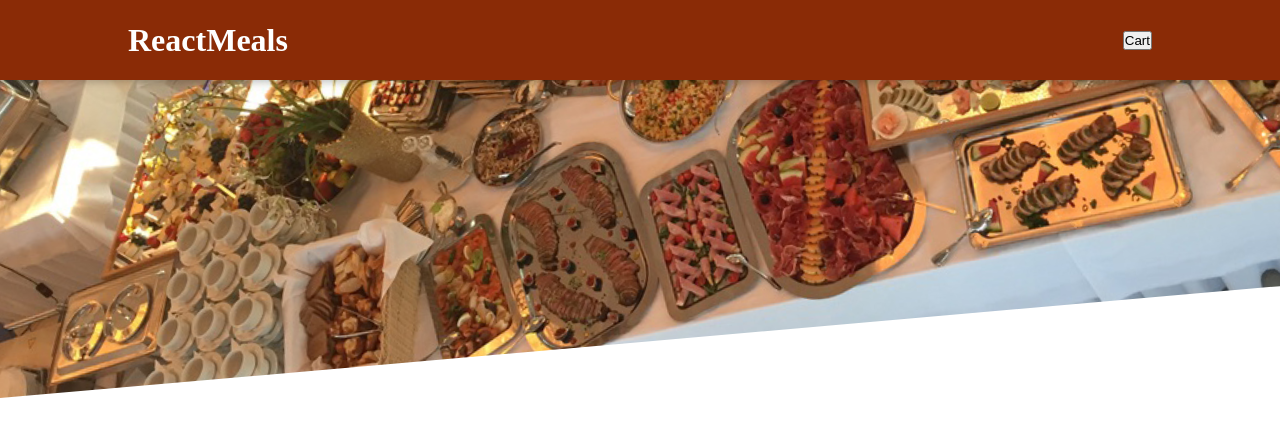
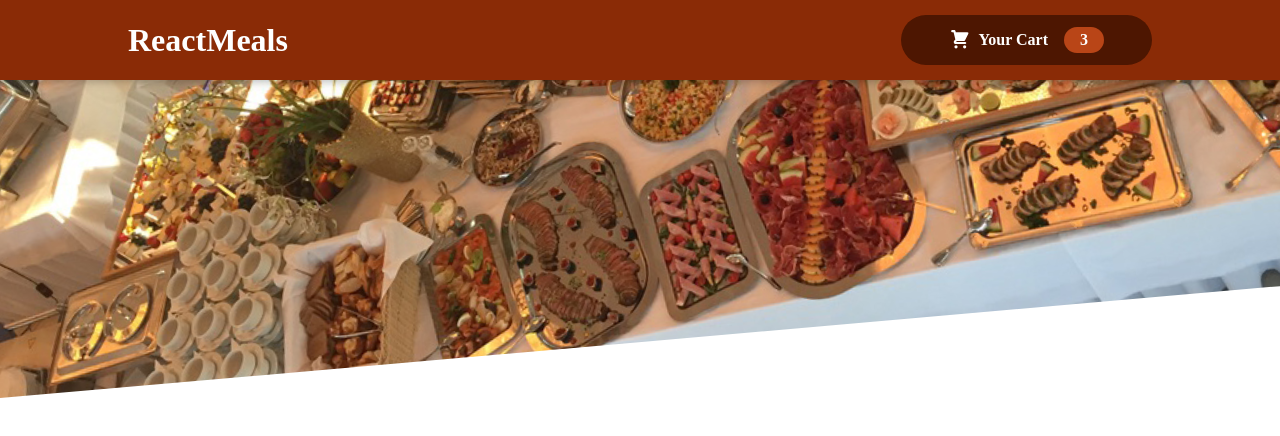
Before and after one commit to MS-D-rei/React_FoodOrderApp_Sample, a React (Vite) app: page / in a window 1280 px wide. Shown: the top 436 px of the page. Built offline with nearby package versions, Linux system fonts and the light colour scheme.

Commit message:
add HeaderCartButton

```diff
--- /dev/null
+++ b/src/components/Cart/CartIcon.tsx
@@ -0,0 +1,13 @@
+const CartIcon = () => {
+  return (
+    <svg
+      xmlns="http://www.w3.org/2000/svg"
+      viewBox="0 0 20 20"
+      fill="currentColor"
+    >
+      <path d="M3 1a1 1 0 000 2h1.22l.305 1.222a.997.997 0 00.01.042l1.358 5.43-.893.892C3.74 11.846 4.632 14 6.414 14H15a1 1 0 000-2H6.414l1-1H14a1 1 0 00.894-.553l3-6A1 1 0 0017 3H6.28l-.31-1.243A1 1 0 005 1H3zM16 16.5a1.5 1.5 0 11-3 0 1.5 1.5 0 013 0zM6.5 18a1.5 1.5 0 100-3 1.5 1.5 0 000 3z" />
+    </svg>
+  );
+};
+
+export default CartIcon;
--- a/src/components/Layout/Header.tsx
+++ b/src/components/Layout/Header.tsx
@@ -1,13 +1,14 @@
 import { Fragment } from "react";
 import mealsImage from '@/assets/meals.jpeg'
 import { StyledHeader, StyledImg, StyledImgDiv } from '@/components/Layout/HeaderStyles'
+import HeaderCartButton from "@/components/Layout/HeaderCartButton";
 
 function Header() {
   return (
     <Fragment>
       <StyledHeader>
         <h1>ReactMeals</h1>
-        <button>Cart</button>
+        <HeaderCartButton />
       </StyledHeader>
       <StyledImgDiv>
         <StyledImg src={mealsImage} alt="a lot of food on the table" />
--- /dev/null
+++ b/src/components/Layout/HeaderCartButton.tsx
@@ -0,0 +1,14 @@
+import CartIcon from "@/components/Cart/CartIcon";
+import { StyledBadgeSpan, StyledCartButton, StyledIconSpan } from "@/components/Layout/HeaderCartButtonStyle";
+
+function HeaderCartButton() {
+  return (
+    <StyledCartButton>
+      <StyledIconSpan><CartIcon /></StyledIconSpan>
+      <span>Your Cart</span>
+      <StyledBadgeSpan>3</StyledBadgeSpan>
+    </StyledCartButton>
+  )
+}
+
+export default HeaderCartButton;
--- /dev/null
+++ b/src/components/Layout/HeaderCartButtonStyle.ts
@@ -0,0 +1,61 @@
+import styled from 'styled-components';
+
+export const StyledCartButton = styled.button`
+  cursor: pointer;
+  font: inherit;
+  border: none;
+  background-color: #4d1601;
+  color: white;
+  padding: 0.75rem 3rem;
+  display: flex;
+  justify-content: space-around;
+  align-items: center;
+  border-radius: 25px;
+  font-weight: bold;
+
+  @keyframes bump {
+    0% {
+      transform: scale(1);
+    }
+    10% {
+      transform: scale(0.9);
+    }
+    30% {
+      transform: scale(1.1);
+    }
+    50% {
+      transform: scale(1.15);
+    }
+    100% {
+      transform: scale(1);
+    }
+  }
+
+  &:hover,
+  &:active {
+    background-color: #2c0d00;
+  }
+
+  &.bump {
+    animation: bump 300ms ease-out;
+  }
+`;
+
+export const StyledIconSpan = styled.span`
+  width: 1.35rem;
+  height: 1.35rem;
+  margin-right: 0.5rem;
+`;
+
+export const StyledBadgeSpan = styled.span`
+  background-color: #b94517;
+  padding: 0.25rem 1rem;
+  border-radius: 25px;
+  margin-left: 1rem;
+  font-weight: bold;
+
+  &:hover,
+  &:active {
+    background-color: #92320c;
+  }
+`;
```
